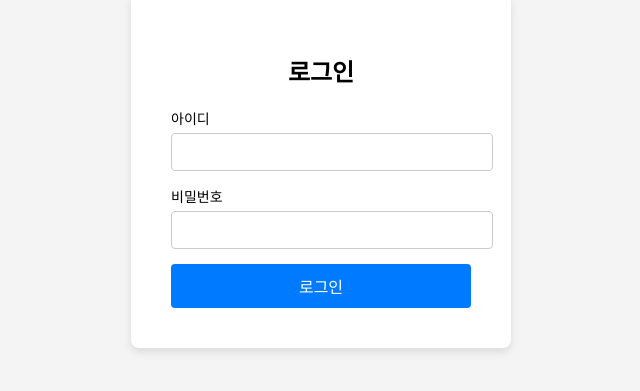
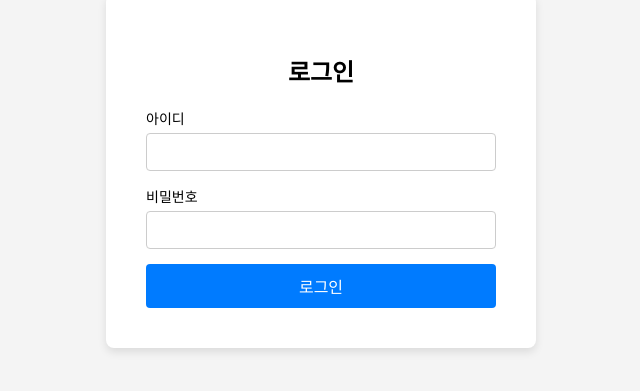
Before and after one commit to dlgusgh0810/timetodo, a React (Create React App) app in the folder ttdcalendar/: page / in a window 1280 px wide. Shown: the part 229-620 px from the top of the page, without its empty margins (319-959 px from the left). Built offline with nearby package versions, Linux system fonts and the light colour scheme.

Commit message:
사이드바랑 로그인 같이 나오는 문제 해결 아직 사이드바->로그인 화면으로 안 넘어가는 문제 해결 안 됨

```diff
--- a/ttdcalendar/src/App.js
+++ b/ttdcalendar/src/App.js
@@ -1,5 +1,5 @@
 import React, { useState } from 'react';
-import { BrowserRouter as Router, Routes, Route } from 'react-router-dom';
+import { BrowserRouter as Router, Routes, Route, Navigate } from 'react-router-dom';
 import Sidebar from './components/sidebar/Sidebar';
 import Home from './components/home/Home';
 import Calendar from './components/calendar/Calendar';
@@ -8,39 +8,38 @@ import Stats from './components/stats/Stats';
 import Login from './components/login/Login';
 
 function App() {
-    // 로그인 상태 관리 (로그인 여부를 true/false로 관리)
-    const [isLoggedIn, setIsLoggedIn] = useState(false);
+    const [isAuthenticated, setIsAuthenticated] = useState(false);  // 로그인 여부를 관리
 
-    // 로그인 성공 시 호출되는 함수
     const handleLoginSuccess = () => {
-        setIsLoggedIn(true); // 로그인 상태를 true로 변경
+        setIsAuthenticated(true);  // 로그인 성공 시 true로 변경
     };
 
     return (
         <Router>
+            <Routes>
+                {/* 로그인 상태가 true일 때만 사이드바와 홈을 렌더링 */}
+                {isAuthenticated ? (
+                    <Route
+                        path="*"
+                        element={
                             <div style={{ display: 'flex' }}>
-                {/* 로그인 상태에 따라 렌더링 */}
-                {isLoggedIn ? (
-                    <>
-                        {/* 사이드바 및 페이지들 */}
-                        <Sidebar />
+                                <Sidebar />  {/* 사이드바 표시 */}
                                 <div style={{ flex: 1, padding: '20px' }}>
                                     <Routes>
                                         <Route path="/home" element={<Home />} />
                                         <Route path="/calendar" element={<Calendar />} />
                                         <Route path="/todo" element={<Todo />} />
                                         <Route path="/stats" element={<Stats />} />
+                                        <Route path="*" element={<Navigate to="/home" />} /> {/* 기본 경로로 이동 */}
                                     </Routes>
                                 </div>
-                    </>
+                            </div>
+                        }
+                    />
                 ) : (
-                    // 로그인 페이지
-                    <Routes>
-                        <Route path="/" element={<Login onLoginSuccess={handleLoginSuccess} />} />
-                        <Route path="/login" element={<Login onLoginSuccess={handleLoginSuccess} />} />
+                    <Route path="*" element={<Login onLoginSuccess={handleLoginSuccess} />} />
+                )}
             </Routes>
-                )}
-            </div>
         </Router>
     );
 }
--- a/ttdcalendar/src/components/login/Login.css
+++ b/ttdcalendar/src/components/login/Login.css
@@ -1,4 +1,3 @@
-/* 로그인 컨테이너가 화면 전체를 차지하도록 */
 .login-container {
     width: 100vw;
     height: 100vh;
@@ -6,45 +5,66 @@
     justify-content: center;
     align-items: center;
     background-color: #f4f4f4;
+    position: relative;
+    overflow: hidden;
 }
 
-/* 로그인 폼 */
+.circle {
+    position: absolute;
+    border-radius: 50%;
+    opacity: 0.2; /* 반투명도 설정 */
+    background-color: #007bff; /* 원 색상 */
+}
+
+.circle-1 {
+    width: 300px;
+    height: 300px;
+    top: -100px;
+    left: -100px;
+}
+
+.circle-2 {
+    width: 200px;
+    height: 200px;
+    bottom: -50px;
+    right: -50px;
+}
+
+
 .login-form {
     background-color: white;
     padding: 40px;
     border-radius: 8px;
     box-shadow: 0 4px 8px rgba(0, 0, 0, 0.1);
-    width: 300px;
+    width: 100%;
+    max-width: 350px;
 }
 
-/* 제목 */
 .login-form h2 {
     text-align: center;
     margin-bottom: 20px;
 }
 
-/* 폼 그룹 */
 .form-group {
     margin-bottom: 15px;
+    display: flex;
+    flex-direction: column;
 }
 
-/* 폼 라벨 */
 .form-group label {
-    display: block;
     font-size: 14px;
     margin-bottom: 5px;
 }
 
-/* 폼 인풋 */
 .form-group input {
     width: 100%;
     padding: 10px;
     border: 1px solid #ccc;
     border-radius: 4px;
     font-size: 14px;
+    box-sizing: border-box;
 }
 
-/* 로그인 버튼 */
 .login-button {
     width: 100%;
     padding: 10px;
@@ -57,7 +77,6 @@
     transition: background-color 0.3s;
 }
 
-/* 로그인 버튼 호버 */
 .login-button:hover {
     background-color: #0056b3;
 }
--- a/ttdcalendar/src/components/login/Login.js
+++ b/ttdcalendar/src/components/login/Login.js
@@ -1,5 +1,5 @@
 import React, { useState } from 'react';
-import { useNavigate } from 'react-router-dom'; // useNavigate를 가져옵니다.
+import { useNavigate } from 'react-router-dom';
 import './Login.css';
 
 function Login({ onLoginSuccess }) {
@@ -10,10 +10,9 @@ function Login({ onLoginSuccess }) {
     const handleSubmit = (e) => {
         e.preventDefault();
 
-        // 로그인 로직 처리 (여기서는 간단하게 로그인 성공 처리)
         if (username === 'admin' && password === '1234') {
-            onLoginSuccess(); // 로그인 성공 시 부모 컴포넌트로 콜백 호출
-            navigate('/home'); // 홈 페이지로 리다이렉트
+            onLoginSuccess(); // 로그인 성공 콜백 호출
+            navigate('/home'); // 메인 페이지로 리다이렉트
         } else {
             alert('로그인 정보가 올바르지 않습니다.');
         }
```
Lines whose indentation alone changed are shown as unchanged.
